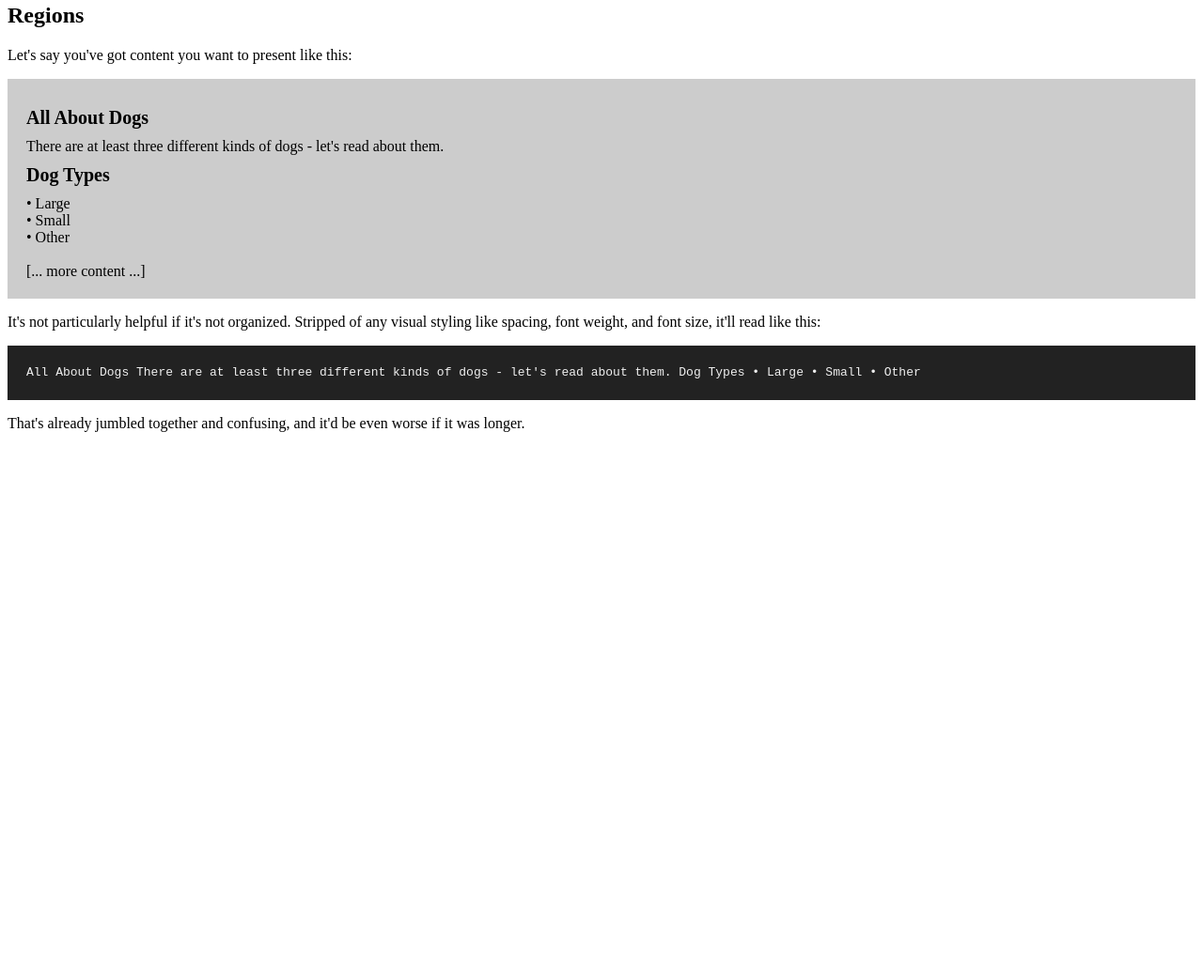
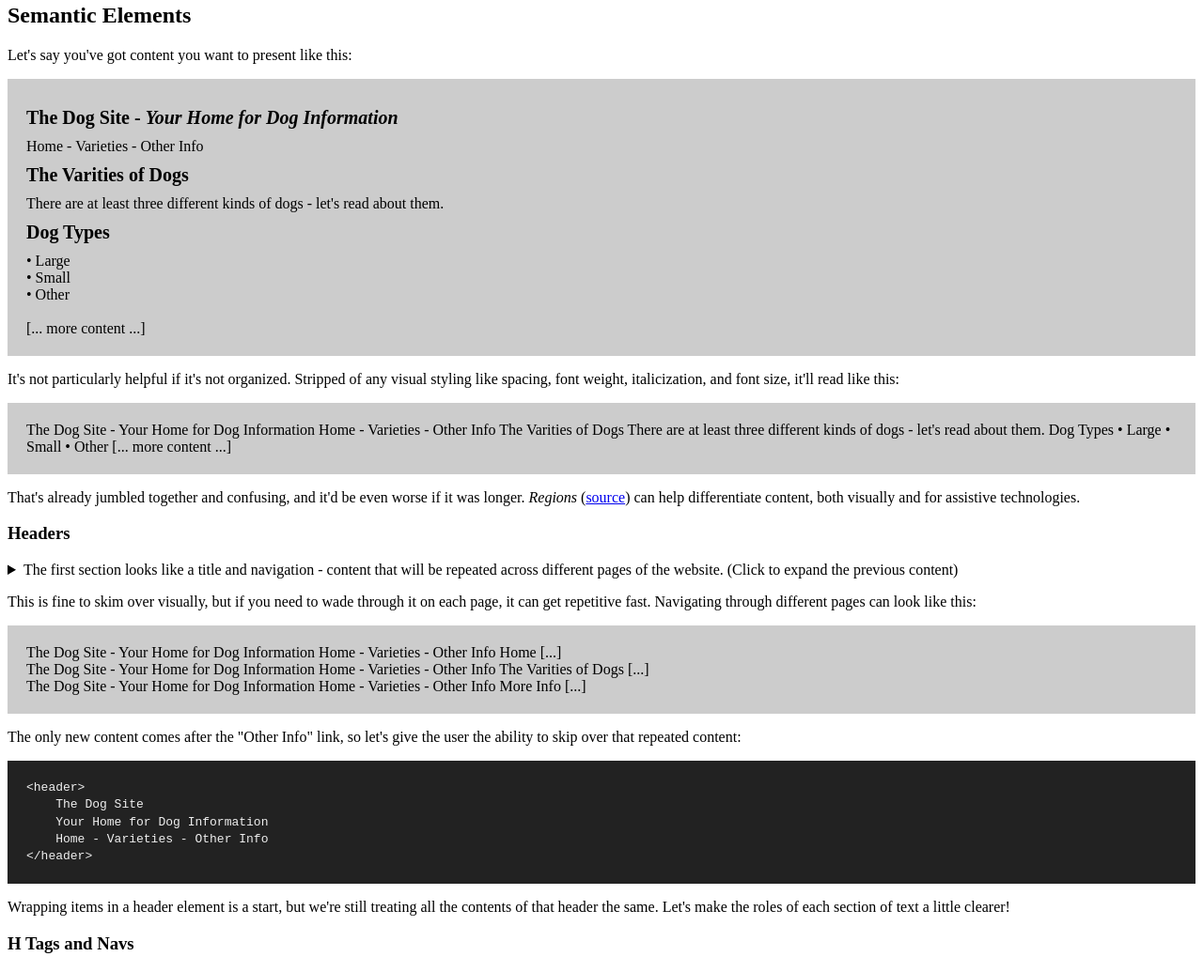
Before and after one commit to SaFrMo/lab, a website: page accessibility/index.html in a window 1280 px wide. Shown: the part 115-1150 px from the top of the page at 94% size. Before the commit the page ends 800 px from the top, so only its background shows below. Drawn offline with Linux system fonts and the light colour scheme.

Commit message:
more accessibility work

```diff
--- a/accessibility/index.html
+++ b/accessibility/index.html
@@ -31,12 +31,14 @@
 
 <p>The <a href="https://www.w3.org/WAI/" target="_blank" rel="noopener noreferrer">Web Accessibility Initiative</a>, or WAI, is the foundation of making content accessible on the Web. Let's take a look at its main points!</p>
 
-<h2>Regions</h2>
+<h2>Semantic Elements</h2>
 
 <p>Let's say you've got content you want to present like this:</p>
 
 <div class="example">
-    <div class="large">All About Dogs</div>
+    <div class="large">The Dog Site - <em>Your Home for Dog Information</em></div>
+    Home - Varieties - Other Info
+    <div class="large">The Varities of Dogs</div>
     There are at least three different kinds of dogs - let's read about them.<br/>
     <div class="large">Dog Types</div>
     &bull; Large<br/>
@@ -45,18 +47,61 @@
     [... more content ...]
 </div>
 
-<p>It's not particularly helpful if it's not organized. Stripped of any visual styling like spacing, font weight, and font size, it'll read like this:</p>
+<p>It's not particularly helpful if it's not organized. Stripped of any visual styling like spacing, font weight, italicization, and font size, it'll read like this:</p>
 
-<code>
-    All About Dogs
+<div class="example">
+    The Dog Site - Your Home for Dog Information
+    Home - Varieties - Other Info
+    The Varities of Dogs
     There are at least three different kinds of dogs - let's read about them.
     Dog Types
     &bull; Large
     &bull; Small
     &bull; Other
-</code>
+    [... more content ...]
+</div>
 
-<p>That's already jumbled together and confusing, and it'd be even worse if it was longer.</p>
+<p>That's already jumbled together and confusing, and it'd be even worse if it was longer. <em>Regions</em> (<a href="https://www.w3.org/WAI/tutorials/page-structure/regions/" target="_blank">source</a>) can help differentiate content, both visually and for assistive technologies.</p>
+
+<h3>Headers</h3>
+
+<details>
+    <summary>The first section looks like a title and navigation - content that will be repeated across different pages of the website. (Click to expand the previous content)</summary>
+
+    <div class="example">
+        <div class="large">The Dog Site - <em>Your Home for Dog Information</em></div>
+        Home - Varieties - Other Info
+    </div>
+</details>
+
+<p>This is fine to skim over visually, but if you need to wade through it on each page, it can get repetitive fast. Navigating through different pages can look like this:</p>
+
+<div class="example">
+    The Dog Site - Your Home for Dog Information
+    Home - Varieties - Other Info
+    Home
+    [...]<br/>
+    The Dog Site - Your Home for Dog Information
+    Home - Varieties - Other Info
+    The Varities of Dogs
+    [...]<br/>
+    The Dog Site - Your Home for Dog Information
+    Home - Varieties - Other Info
+    More Info
+    [...]
+</div>
+
+<p>The only new content comes after the "Other Info" link, so let's give the user the ability to skip over that repeated content:</p>
+
+<pre><code>&lt;header&gt;
+    The Dog Site
+    Your Home for Dog Information
+    Home - Varieties - Other Info
+&lt;/header&gt;</code></pre>
+
+<p>Wrapping items in a header element is a start, but we're still treating all the contents of that header the same. Let's make the roles of each section of text a little clearer!</p>
+
+<h3>H Tags and Navs</h3>
 
 </body>
 
```
